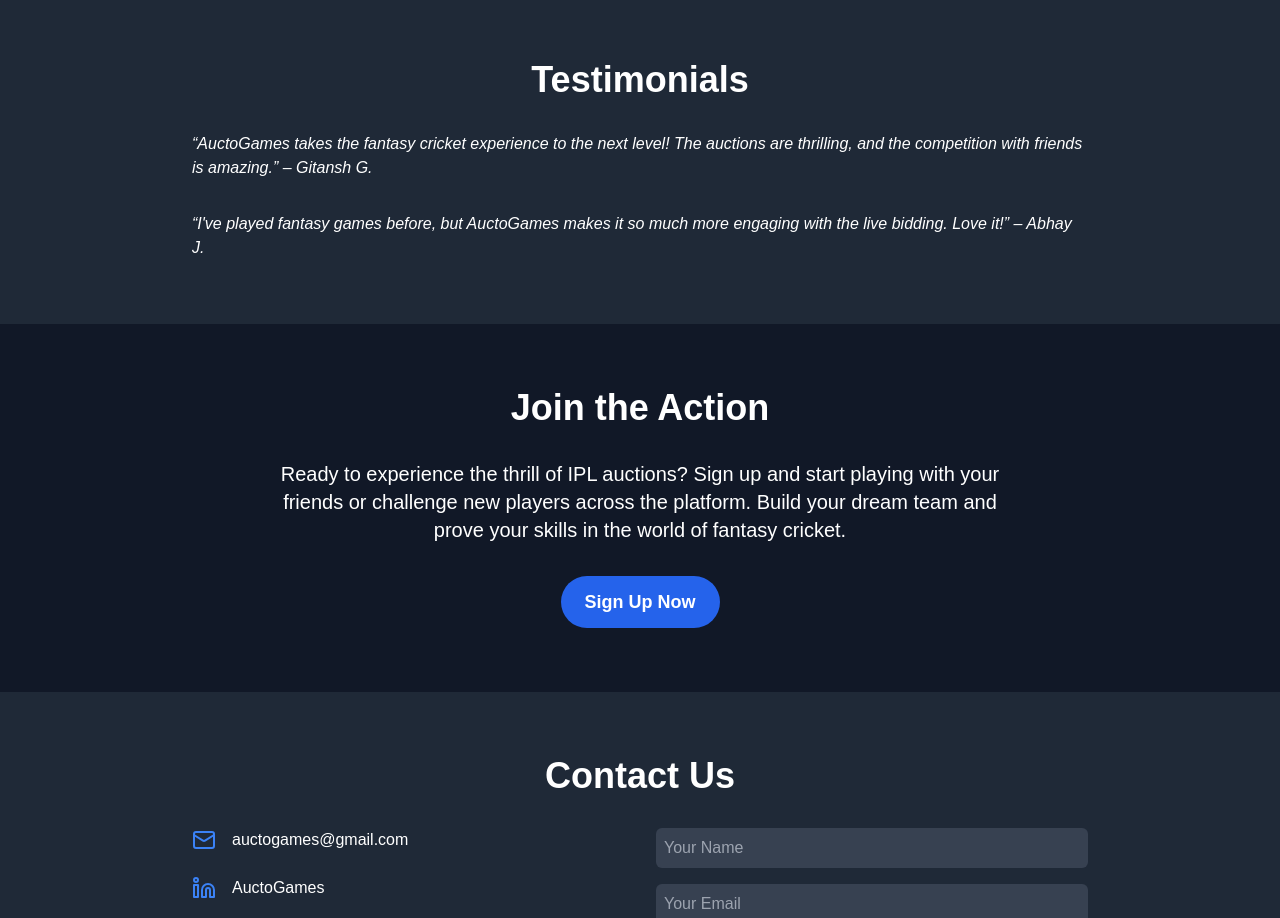
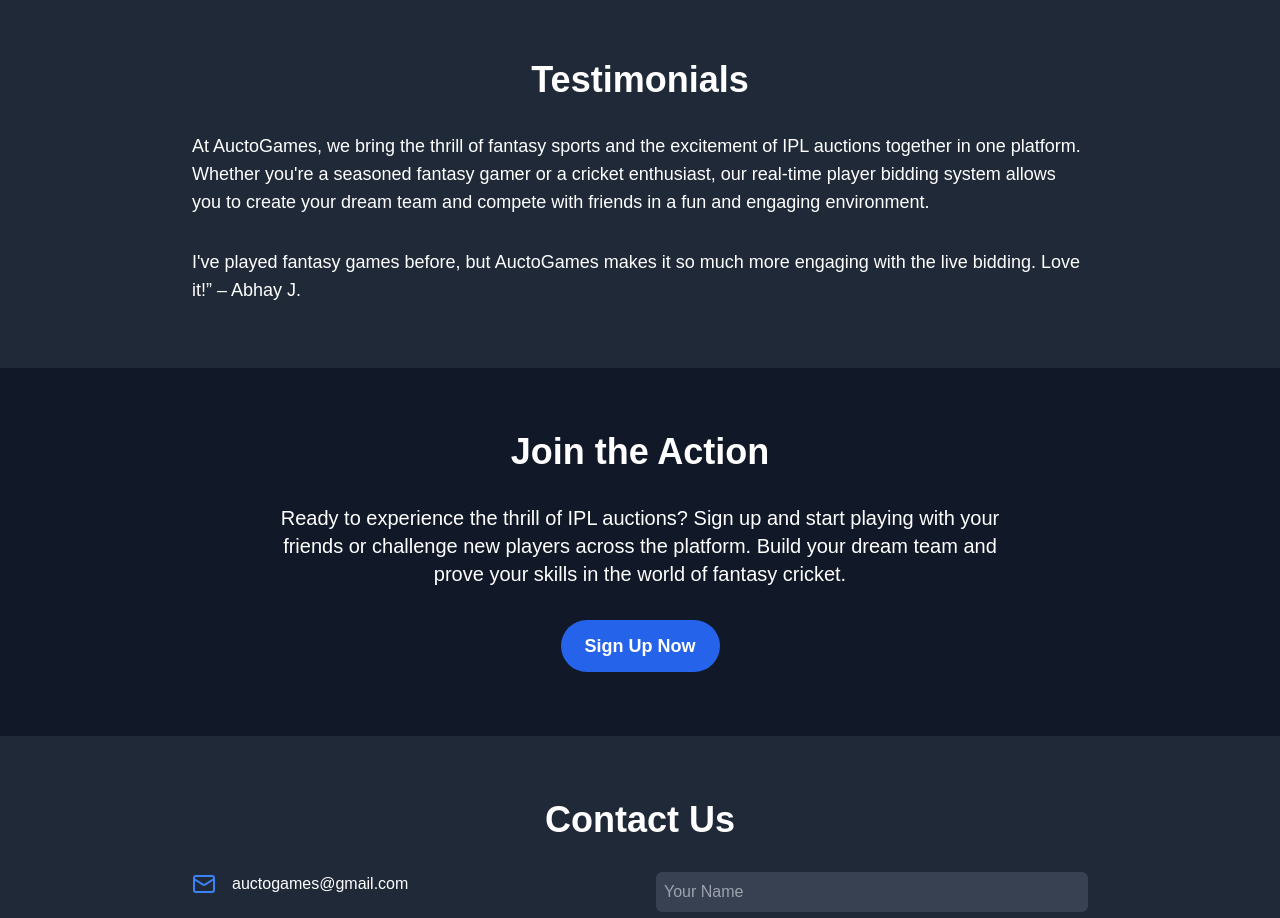
Before and after one commit to GeniusPlums/AuctoGames, a Next.js app: page / in a window 1280 px wide. Shown: the part 2640-3558 px from the top of the page. Built offline with nearby package versions, Linux system fonts and the light colour scheme.

Commit message:
Update page.tsx

```diff
--- a/src/app/page.tsx
+++ b/src/app/page.tsx
@@ -131,6 +131,8 @@
             At AuctoGames, we bring the thrill of fantasy sports and the excitement of IPL auctions together in one platform. Whether you&apos;re a seasoned fantasy gamer or a cricket enthusiast, our real-time player bidding system allows you to create your dream team and compete with friends in a fun and engaging environment.
           </p>
           <h3 className="text-2xl font-bold mb-4">Play the Auction. Build Your Team.</h3>
+
+
           <h4 className="text-xl font-bold mb-4">Why AuctoGames?</h4>
           <ul className="list-disc list-inside space-y-4 mb-8">
             <li>Real-Time Player Auctions: Experience live bidding just like an IPL auction.</li>
@@ -191,12 +193,12 @@
         <div className="max-w-4xl mx-auto">
           <h2 className="text-3xl md:text-4xl font-bold mb-8 text-center">Testimonials</h2>
           <div className="space-y-8">
-            <blockquote className="italic">
-              &ldquo;AuctoGames takes the fantasy cricket experience to the next level! The auctions are thrilling, and the competition with friends is amazing.&rdquo; – Gitansh G.
-            </blockquote>
-            <blockquote className="italic">
-              &ldquo;I&apos;ve played fantasy games before, but AuctoGames makes it so much more engaging with the live bidding. Love it!&rdquo; – Abhay J.
-            </blockquote>
+          <p className="text-lg mb-8">
+            At AuctoGames, we bring the thrill of fantasy sports and the excitement of IPL auctions together in one platform. Whether you&apos;re a seasoned fantasy gamer or a cricket enthusiast, our real-time player bidding system allows you to create your dream team and compete with friends in a fun and engaging environment.
+          </p>
+          <p className="text-lg mb-8">
+            I&apos;ve played fantasy games before, but AuctoGames makes it so much more engaging with the live bidding. Love it!&rdquo; – Abhay J.
+          </p>
           </div>
         </div>
       </section>
```
